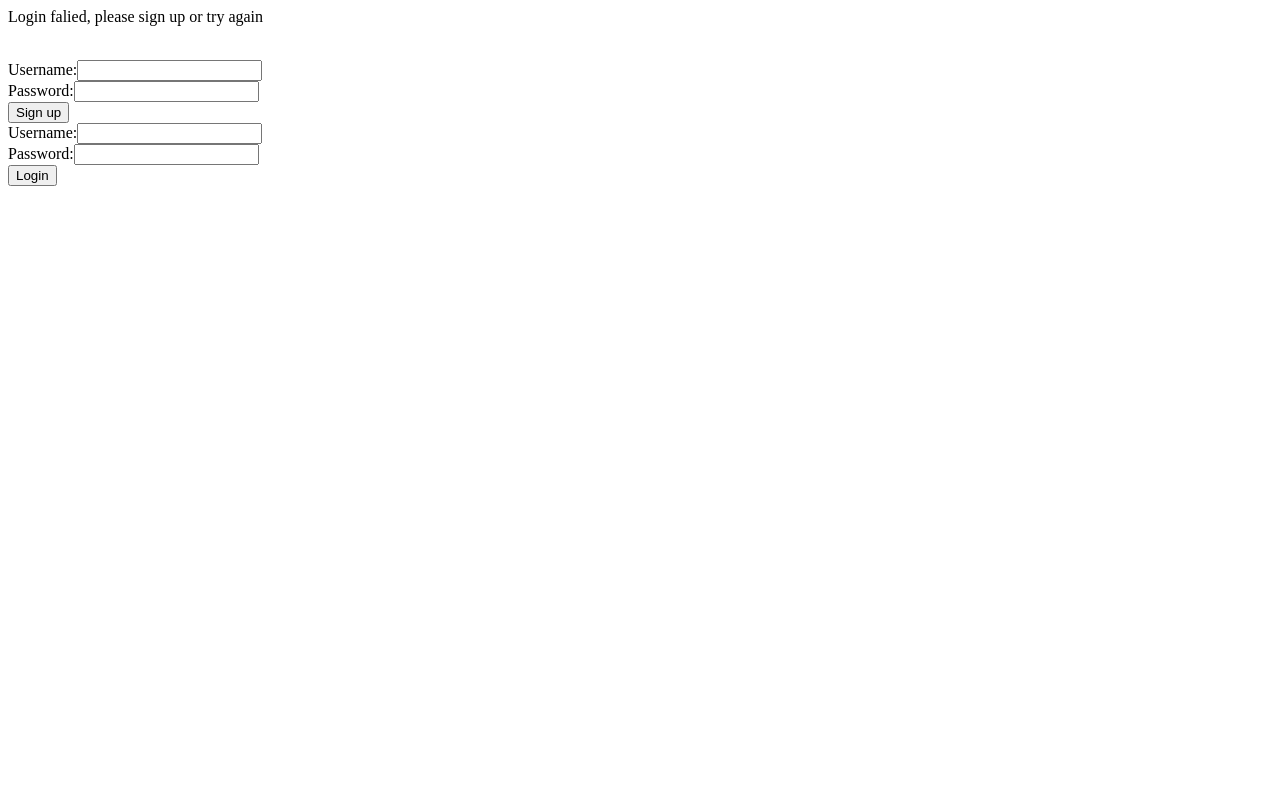
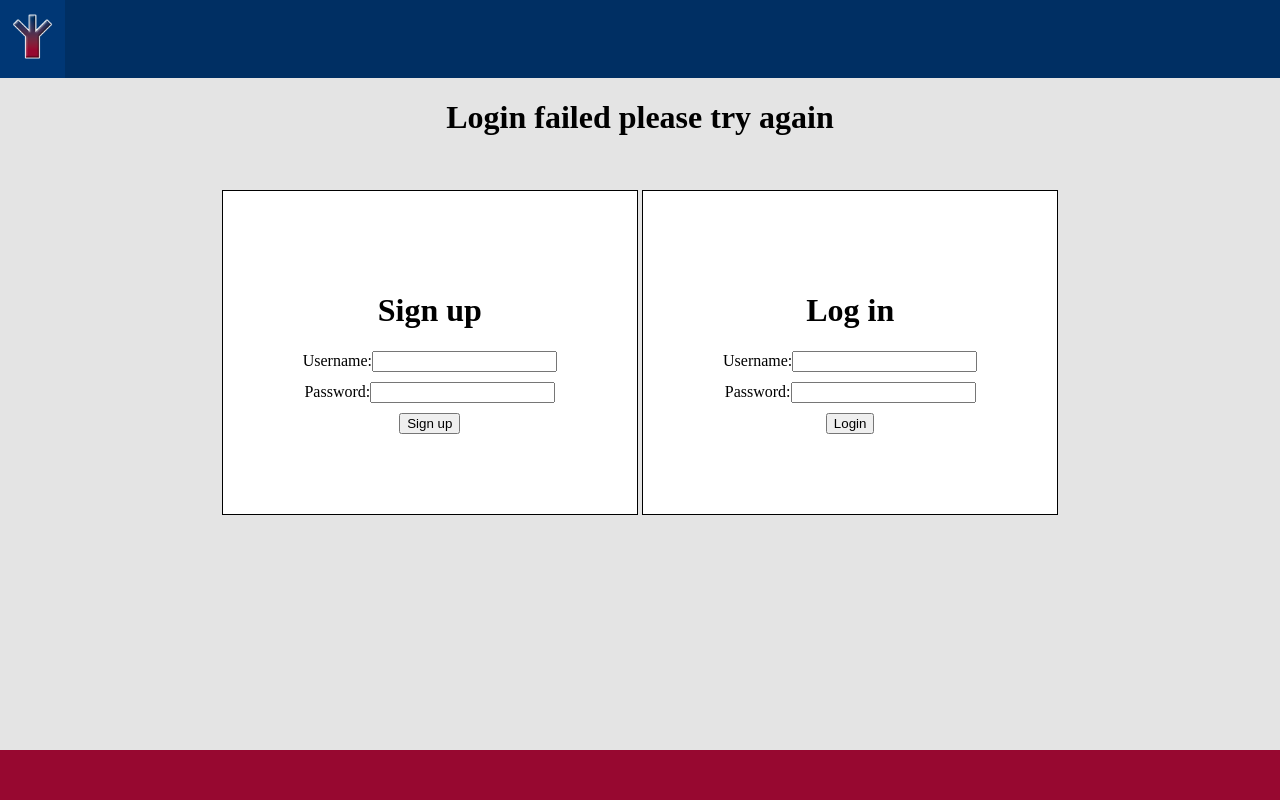
Before and after one commit to Wari-Dudafa/2023-coursework, a PHP site: page /user_relogin.php in a window 1280 px wide. Run offline with PHP 8.4, Linux system fonts and the light colour scheme.

Commit message:
Update user_relogin.php

```diff
--- a/user_relogin.php
+++ b/user_relogin.php
@@ -4,22 +4,45 @@
 
     <title>Login/Sign up</title>
     <link rel="icon" type="image/x-icon" href="BranchLogo.png">
+    <link rel="stylesheet" href="style.css">
 
 </head>
 <body>
-  <p1> Login falied, please sign up or try again </p><br>
+<nav>
 
+  <div class="topnav">
+      <div class="icon">
+          <a href="placeholder.php"> <!--Change me to a homepage-->
+                  <img src="BranchLogo.png" alt="my picture" height="45" width="45" />
+              </a>
+      </div>
+
+  </div>
+</nav>
+  <h1><center>Login failed please try again</center></h1>
+  <div class="loginsignup">
+    <div class="loginsignupchild">
+      <h1>Sign up</h1>
       <form action="adduser.php" method="post">
-    Username:<input type="text" name="Username"><br>
-    Password:<input type="password" name="Password"><br>
+        Username:<input type="text" name="Username" style="margin-bottom: 10px;"><br>
+        Password:<input type="password" name="Password" style= "margin-bottom: 10px;"><br>
         <input type="submit" value="Sign up">
       </form>
+    </div>
 
+    <div class="loginsignupchild">
+    <h1>Log in</h1>
       <form action="loginuser.php" method="post">
-    Username:<input type="text" name="Username"><br>
-    Password:<input type="password" name="Password"><br>
+        Username:<input type="text" name="Username" style="margin-bottom: 10px;"><br>
+        Password:<input type="password" name="Password" style="margin-bottom: 10px;"><br>
         <input type="submit" value="Login">
       </form>
+    </div>
+  </div>
+
+  <footer>
+      <!---->
+    </footer>
 
 </body>
 </html>
```
Lines whose indentation alone changed are shown as unchanged.
